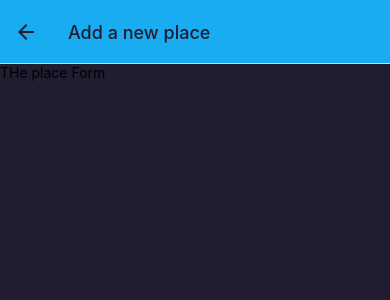
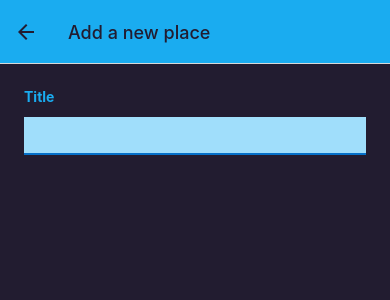
Before and after one commit to misharexviashvili/favoritePlaces, a React Native app: screen /AddPlace in a window 390 px wide. Shown: the top 300 px of the page. Built offline with nearby package versions, Linux system fonts and the light colour scheme.

Commit message:
input form styling for adding place

```diff
--- a/components/Places/PlaceForm.js
+++ b/components/Places/PlaceForm.js
@@ -1,11 +1,43 @@
-import { StyleSheet, Text, View } from "react-native";
+import { useState } from "react";
+import { ScrollView, StyleSheet, Text, TextInput, View } from "react-native";
+import { Colors } from "../../constants/colors";
 
 export default function PlaceForm() {
+  const [enteredTitle, setEnteredTitle] = useState("");
+  function changeTitleHandler(enteredText) {
+    setEnteredTitle(enteredText);
+  }
   return (
-    <View>
-      <Text>THe place Form</Text>
-    </View>
+    <ScrollView style={styles.form}>
+      <View>
+        <Text style={styles.label}>Title</Text>
+        <TextInput
+          style={styles.input}
+          onChangeText={changeTitleHandler}
+          value={enteredTitle}
+        />
+      </View>
+    </ScrollView>
   );
 }
 
-const styles = StyleSheet.create({});
+const styles = StyleSheet.create({
+  form: {
+    flex: 1,
+    padding: 24,
+  },
+  label: {
+    fontWeight: "bold",
+    marginBottom: 4,
+    color: Colors.primary500,
+  },
+  input: {
+    marginVertical: 8,
+    paddingHorizontal: 4,
+    paddingVertical: 8,
+    fontSize: 16,
+    borderBottomColor: Colors.primary700,
+    borderBottomWidth: 2,
+    backgroundColor: Colors.primary100,
+  },
+});
```
